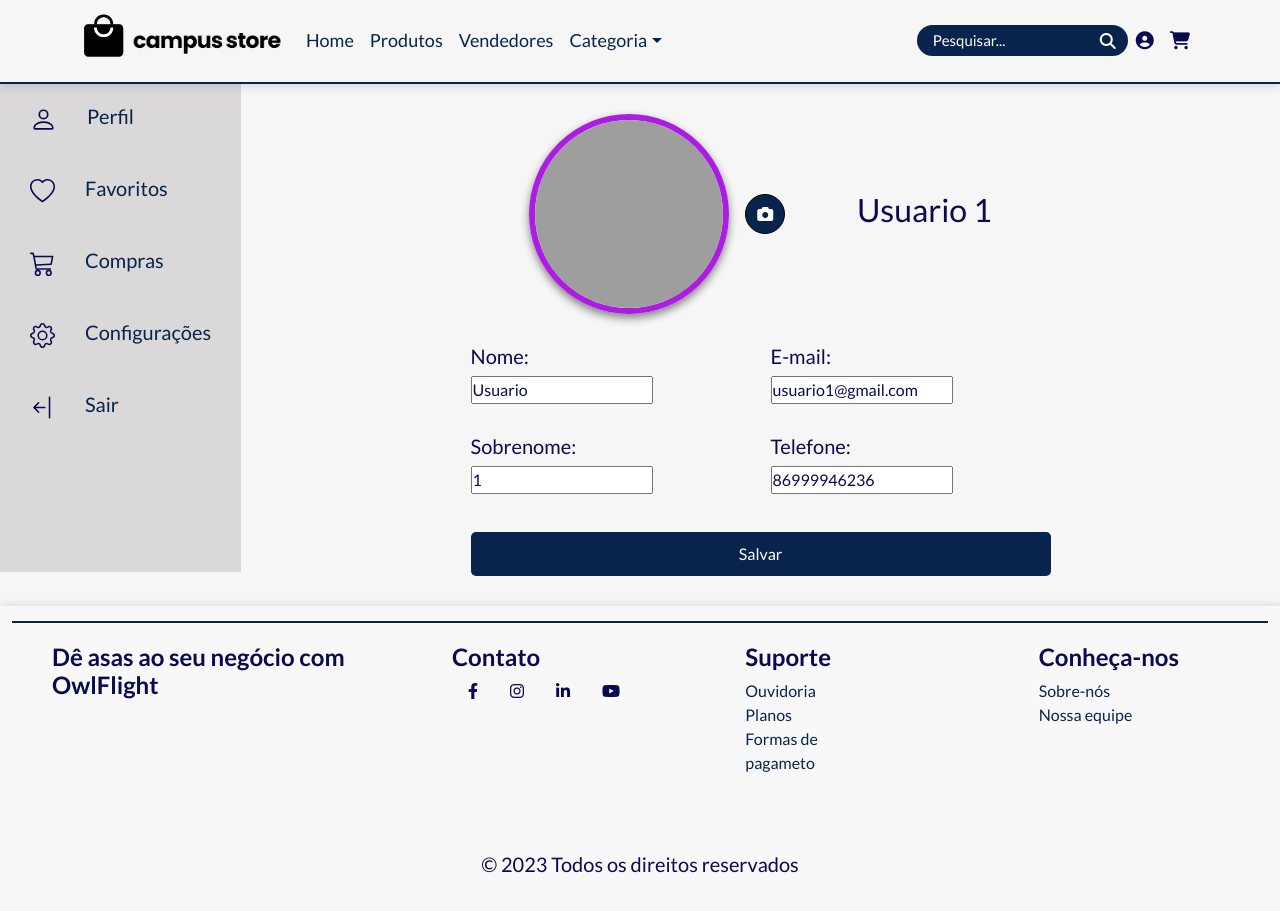
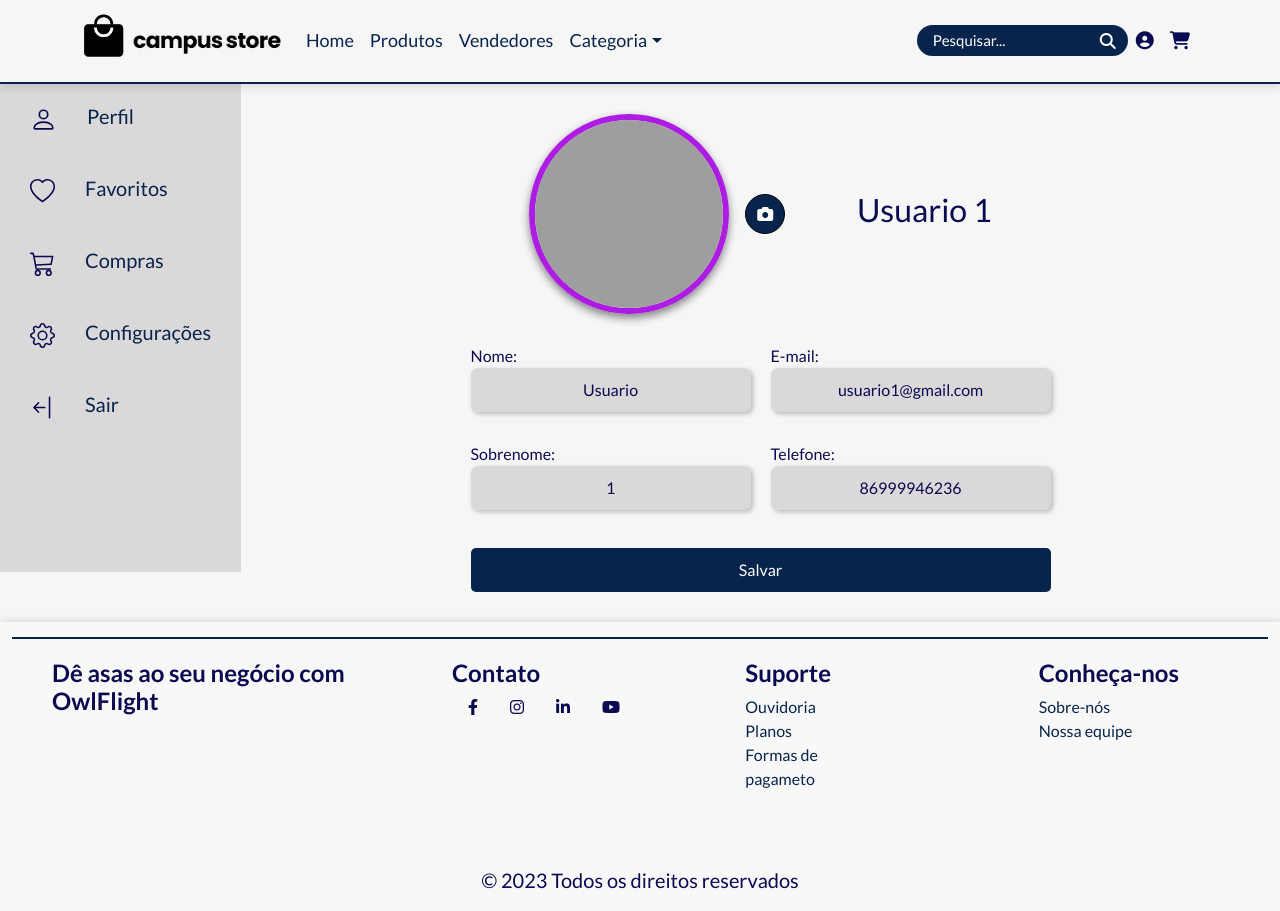
Before and after one commit to SrJohn369/campus-store, a Django app: template perfil/templates/editar_informacoes.html in a window 1280 px wide. Before the commit the page ends 873 px from the top, so only its background shows below. Run offline with Django 4.2, Linux system fonts and the light colour scheme; the template is opened without the code that fills it: values that come from a table or form of the project are taken from there, others are empty; data comes from the database, SQL or seed files in the repository; grey boxes are pictures that could not be loaded.

Commit message:
Add files via upload

```diff
--- a/perfil/templates/editar_informacoes.html
+++ b/perfil/templates/editar_informacoes.html
@@ -6,35 +6,34 @@
             <div class="frame1">
                 <div class="img-perfil">
                     <img src="{{data_user.foto.url}}" alt="foto do usuário" id="profile-pic">
-                        <div class="btn">
-                            <label for="input-file"><i class="fa-solid fa-camera"></i></label>
-                            <input type="file" accept="img/jpeg, img/jpg, img/png" style="display: none;" id="input-file" name="input-file">
-                            <i class="fa-solid fa-times" id="remove-icon" style="display: none;"></i>
-                        </div>
+                    <div class="btn">
+                        <label for="input-file"><i class="fa-solid fa-camera"></i></label>
+                        <input type="file" accept="img/jpeg, img/jpg, img/png" style="display: none;" id="input-file" name="input-file">
                     </div>
+                </div>
                 <div>
                     <h2>{{data_user.first_name}} {{data_user.last_name}}</h2>
                 </div>
             </div>
-            <div class="frame2">
+            <div class="frame2 form-info">
                 <div class="lin">
                     <div class="text">
-                        <h5>Nome:</h5>
+                        <label for="text-nome">Nome:</label>
                         <input type="text" name="text-nome" id="text-nome" value="{{data_user.first_name}}">
                     </div>
                     <div class="text">
-                        <h5>Sobrenome:</h5>
+                        <label for="text-sobrenome">Sobrenome:</label>
                         <input type="text" name="text-sobrenome" id="text-sobrenome" value="{{data_user.last_name}}">
                     </div>
                 </div>
                 <div class="lin">
                     <div class="text">
-                        <h5>E-mail:</h5>
+                        <label for="text-email">E-mail:</label>
                         <input type="text" name="text-email" id="text-email" value="{{data_user.username}}">
                     </div>
                     <div class="text">
-                        <h5>Telefone:</h5>
-                        <input type="text" name="text-telefone" id="text-telefone" value="{{data_user.telefone}}">
+                        <label for="text-telefone">Telefone:</label>
+                        <input type="tel" name="text-telefone" id="text-telefone" value="{{data_user.telefone}}">
                     </div>
                 </div>
             </div>
@@ -67,5 +66,4 @@
         localStorage.setItem('profileImage', profilePic.src);
     }
 </script>
-
 {% endblock scripts %}
```
